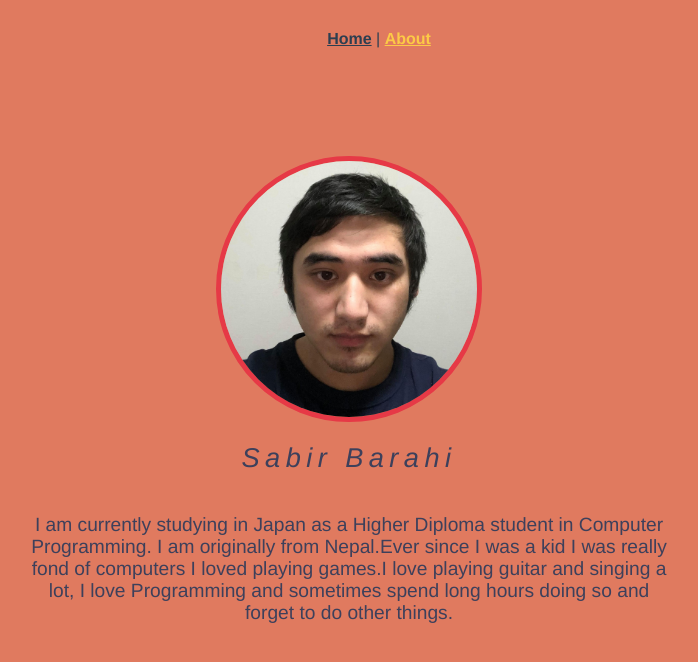
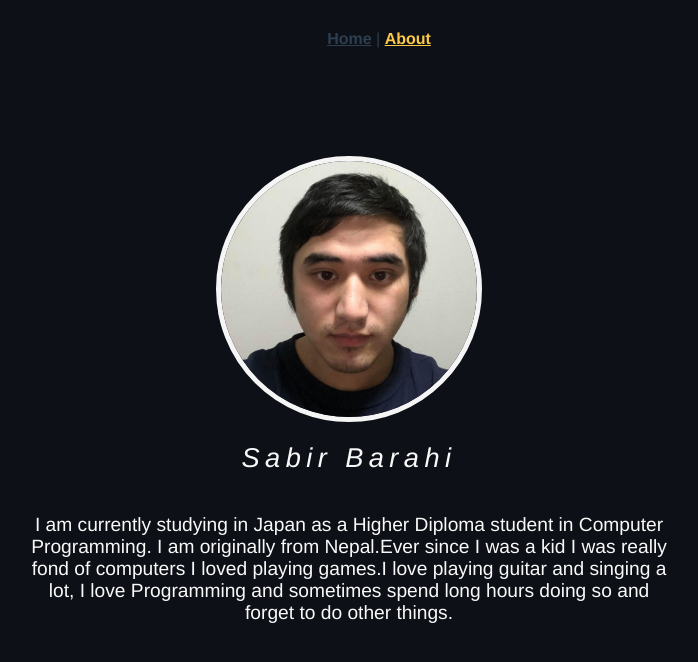
Before and after one commit to barahi/portfolio-sabir, a Vue app: page /about in a window 1280 px wide. Shown: the top 662 px of the page, without its empty margins (291-989 px from the left). Built offline with nearby package versions, Linux system fonts and the light colour scheme; a small style sheet from the web is missing.

Commit message:
::deploy::

```diff
--- a/package.json
+++ b/package.json
@@ -5,10 +5,13 @@
   "scripts": {
     "serve": "vue-cli-service serve",
     "build": "vue-cli-service build",
-    "lint": "vue-cli-service lint"
+    "lint": "vue-cli-service lint",
+    "start": "node server.js"
   },
   "dependencies": {
     "core-js": "^3.6.5",
+    "express": "^4.17.1",
+    "serve-static": "^1.14.1",
     "vue": "^3.0.0",
     "vue-router": "^4.0.0-0"
   },
--- a/src/views/About.vue
+++ b/src/views/About.vue
@@ -41,8 +41,9 @@ padding: 0;
 }
 .about{
   position: absolute;
-  background:#e07a5f;
-  color: #3D405B;
+  background: #0D1117;
+
+  color: #faf9f9;
   height: 100%;
   width: 100%;
 }
@@ -68,29 +69,9 @@ padding: 20px;
 }
 
 .aboutComponent img{
+  border: 5px whitesmoke solid;
   border-radius:50%;
   max-width: 20%;
-  animation: border 10s ease infinite;
-}
-
-@keyframes border {
-
-  0%{
-    border: 5px #1d3557 solid;
-  }
-  25%{
-        border: 5px white solid;
-  }
-  50%{
-        border: 5px #e63946 solid;
-  }
-  75%{
-    border: 5px #355070 solid;
-  }
-  100%{
-    border: 5px #1d3557 solid;
-
-  }
 }
 
 
```
Also changed, not shown: server.js (added, +7 -0 lines), 16 other files (tests, documents, lock files or other folders).
